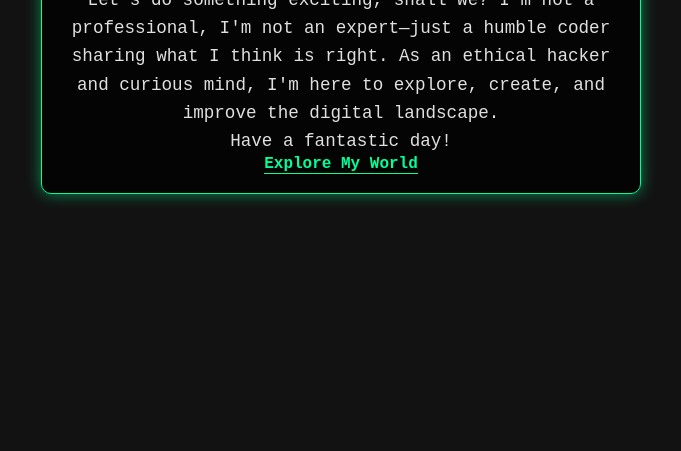
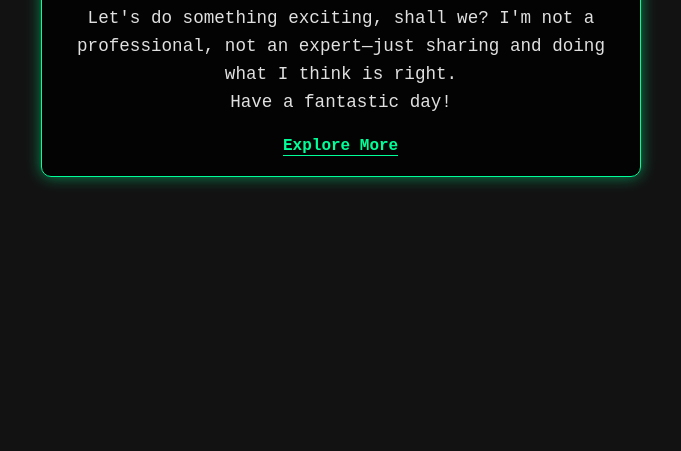
Before and after one commit to mrr00b0t/robot.github.io, a plain HTML site: page index.html in a window 1280 px wide. Shown: the part 349-800 px from the top of the page, without its empty margins (299-980 px from the left). Drawn offline with Linux system fonts and the light colour scheme.

Commit message:
Update index.html

```diff
--- a/index.html
+++ b/index.html
@@ -33,13 +33,7 @@
             border-radius: 10px;
             background: rgba(0, 0, 0, 0.8);
             box-shadow: 0px 0px 15px rgba(0, 255, 153, 0.5);
-            animation: fadeIn 2s ease-in-out;
-        }
-
-        /* Animation */
-        @keyframes fadeIn {
-            0% { opacity: 0; transform: translateY(-20px); }
-            100% { opacity: 1; transform: translateY(0); }
+            animation: popIn 1s ease-out forwards, fadeIn 2s ease-in-out;
         }
 
         /* Title and Text Styling */
@@ -53,6 +47,43 @@
             border-right: 3px solid;
         }
 
+        p {
+            font-size: 1.1em;
+            color: #e0e0e0;
+            line-height: 1.6;
+            animation: slideIn 1.5s ease-in-out forwards;
+            opacity: 0;
+        }
+
+        /* Link Styling */
+        a {
+            color: #00ff99;
+            text-decoration: none;
+            font-weight: bold;
+            border-bottom: 1px solid #00ff99;
+            display: inline-block;
+            margin-top: 20px;
+            animation: popIn 2s ease forwards;
+            opacity: 0;
+            transform: scale(0.8);
+        }
+
+        a:hover {
+            color: #e0e0e0;
+            border-bottom: 1px solid #e0e0e0;
+        }
+
+        /* Animations */
+        @keyframes fadeIn {
+            0% { opacity: 0; }
+            100% { opacity: 1; }
+        }
+
+        @keyframes popIn {
+            0% { transform: scale(0.8); opacity: 0; }
+            100% { transform: scale(1); opacity: 1; }
+        }
+
         @keyframes typing {
             from { width: 0; }
             to { width: 100%; }
@@ -62,23 +93,9 @@
             50% { border-color: transparent; }
         }
 
-        p {
-            font-size: 1.1em;
-            color: #e0e0e0;
-            line-height: 1.6;
-        }
-
-        /* Link Styling */
-        a {
-            color: #00ff99;
-            text-decoration: none;
-            font-weight: bold;
-            border-bottom: 1px solid #00ff99;
-        }
-
-        a:hover {
-            color: #e0e0e0;
-            border-bottom: 1px solid #e0e0e0;
+        @keyframes slideIn {
+            0% { opacity: 0; transform: translateY(20px); }
+            100% { opacity: 1; transform: translateY(0); }
         }
     </style>
 </head>
@@ -87,13 +104,11 @@
     <div class="container">
         <h1>Hello, I am Robot</h1>
         <p>
-            Let's do something exciting, shall we? I'm not a professional, I'm not an expert—just a humble coder
-            sharing what I think is right. As an ethical hacker and curious mind, I'm here to explore,
-            create, and improve the digital landscape.
+            Let's do something exciting, shall we? I'm not a professional, not an expert—just sharing and doing what I think is right.
         </p>
         <p>Have a fantastic day!</p>
-        <a href="#">Explore My World</a>
+        <a href="#">Explore More</a>
     </div>
 
 </body>
-  </html>
+</html>
```
